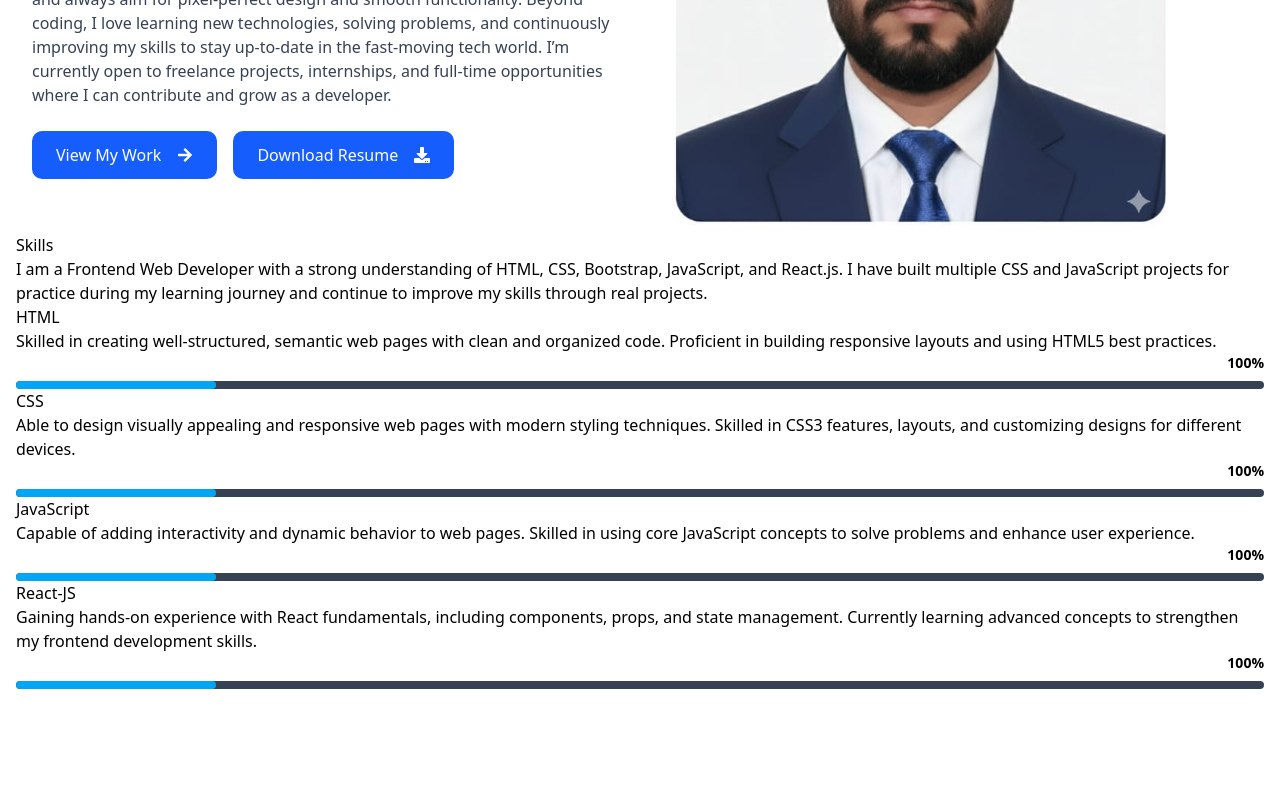
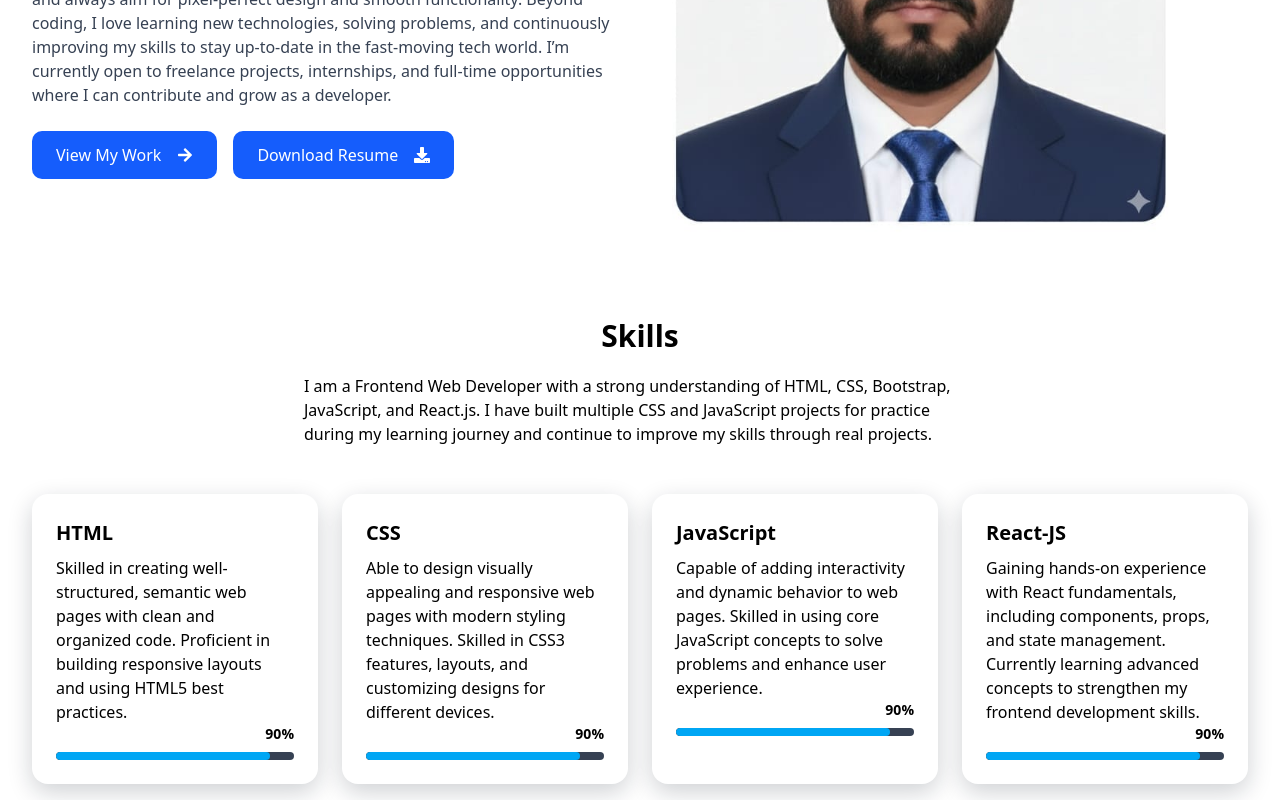
Before and after one commit to MyRreacts-Projects/my-portfolio, a React (Vite) app in the folder myReact-portfolio/: page /about in a window 1280 px wide. Shown: the part 544-1344 px from the top of the page. Before the commit the page ends 1249 px from the top, so only its background shows below. Built offline with nearby package versions, Linux system fonts and the light colour scheme.

Commit message:
card file

```diff
--- a/myReact-portfolio/src/pages/about.jsx
+++ b/myReact-portfolio/src/pages/about.jsx
@@ -7,7 +7,7 @@ const About = ()=>{
         <section className="w-full py-4 px-4 bg-white">
             {/* about heading */}
             <h2 className="text-[30px] font-bold text-center">About</h2>
-            <p className="mx-auto text-center max-w-[672px] mb-12 mt-4">I am a Frontend Web Developer with a strong understanding of HTML,
+            <p className="mx-auto max-w-[672px] mb-12 mt-4">I am a Frontend Web Developer with a strong understanding of HTML,
                 CSS, Bootstrap, JavaScript, and React.js. I have built multiple
                  CSS and JavaScript projects for practice during my learning
                  journey and continue to improve my skills through real projects.</p>
@@ -43,18 +43,19 @@ const About = ()=>{
                     </div>
                  </div>
                  {/* skill section */}
-                 <div>
-                    <h2>Skills</h2>
-                    <p>I am a Frontend Web Developer with a strong understanding of
+                 <div className="mt-20">
+                    {/* className="mx-auto text-center max-w-[672px] mb-12 mt-4" */}
+                    <h2 className="text-[30px] font-bold text-center">Skills</h2>
+                    <p className="max-w-[672px] mb-12 mt-4 mx-auto">I am a Frontend Web Developer with a strong understanding of
                         HTML, CSS, Bootstrap, JavaScript, and React.js. I have built
                          multiple CSS and JavaScript projects for practice during my
                          learning journey and continue to improve my skills through
                          real projects.</p>
                          {/* skill cards */}
-                         <div>
+                         <div className="flex gap-6 max-w-full mx-auto px-4 grid  sm:grid-cols-2 lg:grid-cols-4">
                             {/* card1 */}
-                            <div>
-                                <h4>HTML</h4>
+                            <div className=" bg-[white] rounded-2xl p-6  shadow-[0_8px_25px_rgba(15,23,42,0.2)]">
+                                <h4 className="text-[20px] font-semibold mb-2">HTML</h4>
                                 <p>Skilled in creating well-structured, semantic web
                                      pages with clean and organized code. Proficient
                                      in building responsive layouts and using HTML5
@@ -63,19 +64,19 @@ const About = ()=>{
 
   {/* Percentage */}
         <div className="flex justify-end text-red text-sm font-semibold mb-2">
-          100%
+          90%
         </div>
 
         {/* Progress Bar */}
         <div className="w-full h-2 bg-gray-700 rounded-full overflow-hidden">
-          <div className="h-full w-50 bg-sky-500 rounded-full"></div>
+          <div className="h-full w-[90%] bg-sky-500 rounded-full"></div>
         </div>
 
                                      </div>
                             </div>
                              {/* card2 */}
-                            <div>
-                                <h4>CSS</h4>
+                            <div className=" bg-[white] rounded-2xl p-6  shadow-[0_8px_25px_rgba(15,23,42,0.2)]">
+                                <h4 className="text-[20px] font-semibold mb-2">CSS</h4>
                                 <p>Able to design visually appealing and responsive
                                     web pages with modern styling techniques. Skilled
                                     in CSS3 features, layouts, and customizing
@@ -83,18 +84,18 @@ const About = ()=>{
                                      <div>
                                        {/* Percentage */}
         <div className="flex justify-end text-red text-sm font-semibold mb-2">
-          100%
+          90%
         </div>
 
         {/* Progress Bar */}
         <div className="w-full h-2 bg-gray-700 rounded-full overflow-hidden">
-          <div className="h-full w-50 bg-sky-500 rounded-full"></div>
+          <div className="h-full w-[90%] bg-sky-500 rounded-full"></div>
         </div>
                                      </div>
                             </div>
                              {/* card3 */}
-                            <div>
-                                <h4>JavaScript</h4>
+                            <div className=" bg-[white] rounded-2xl p-6  shadow-[0_8px_25px_rgba(15,23,42,0.2)]">
+                                <h4 className="text-[20px] font-semibold mb-2">JavaScript</h4>
                                 <p>Capable of adding interactivity and dynamic
                                     behavior to web pages. Skilled in using core
                                     JavaScript concepts to solve problems and
@@ -102,18 +103,18 @@ const About = ()=>{
                                      <div>
                                         {/* Percentage */}
         <div className="flex justify-end text-red text-sm font-semibold mb-2">
-          100%
+          90%
         </div>
 
         {/* Progress Bar */}
         <div className="w-full h-2 bg-gray-700 rounded-full overflow-hidden">
-          <div className="h-full w-50 bg-sky-500 rounded-full"></div>
+          <div className="h-full w-[90%] bg-sky-500 rounded-full"></div>
         </div>
                                      </div>
                             </div>
                              {/* card4 */}
-                            <div>
-                                <h4>React-JS</h4>
+                            <div className=" bg-[white] rounded-2xl p-6  shadow-[0_8px_25px_rgba(15,23,42,0.2)]">
+                                <h4 className="text-[20px] font-semibold mb-2">React-JS</h4>
                                 <p>Gaining hands-on experience with React
                                     fundamentals, including components, props,
                                      and state management. Currently learning
@@ -122,12 +123,12 @@ const About = ()=>{
                                      <div>
                                         {/* Percentage */}
         <div className="flex justify-end text-red text-sm font-semibold mb-2">
-          100%
+          90%
         </div>
 
         {/* Progress Bar */}
         <div className="w-full h-2 bg-gray-700 rounded-full overflow-hidden">
-          <div className="h-full w-50 bg-sky-500 rounded-full"></div>
+          <div className="h-full w-[90%] bg-sky-500 rounded-full"></div>
         </div>
                                      </div>
                             </div>
```
